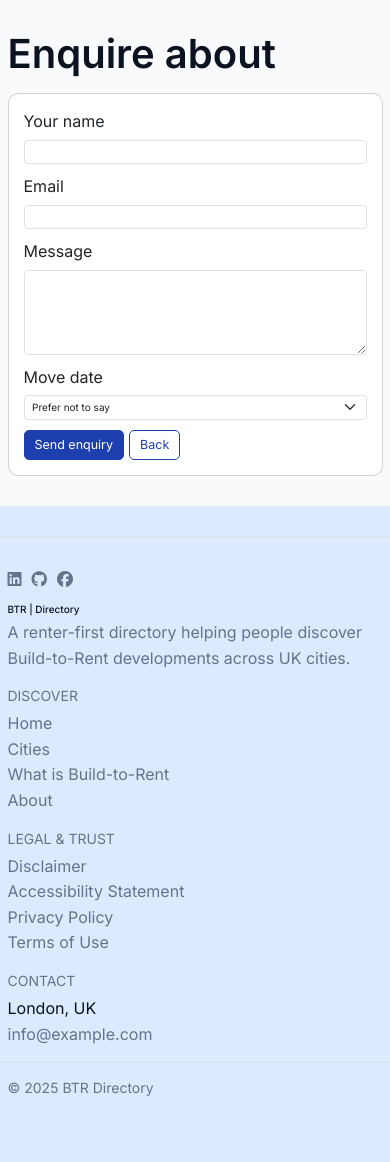
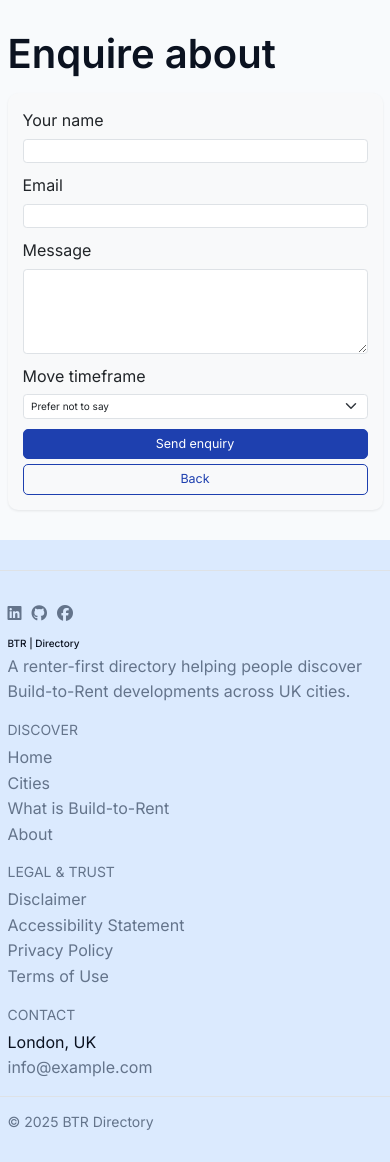
Before and after one commit to creatvie-introvert/btr-directory-mvp, a Django app: template developments/templates/developments/enquiry_form.html in a window 390 px wide. Shown: the part 36-1198 px from the top of the page. Before the commit the page ends 1132 px from the top, so only its background shows below. Run offline with Django 5.2, Linux system fonts and the light colour scheme; the template is opened without the code that fills it, so the values that code supplies are empty; some libraries are stand-ins or nearby versions.

Commit message:
style: finalise enquiry form UI and responsive layout

```diff
--- a/core/static/core/css/styles.css
+++ b/core/static/core/css/styles.css
@@ -295,8 +295,7 @@ button[aria-expanded="true"] .filter-chevron {
     .body,
     .pill-grid,
     .overview-body,
-    .search-container,
-    .form-card {
+    .search-container {
         max-width: 54rem;
     }
 
@@ -310,8 +309,7 @@ button[aria-expanded="true"] .filter-chevron {
     .body,
     .pill-grid,
     .overview-body,
-    .search-container,
-    .form-card {
+    .search-container {
         max-width: 74rem;
     }
 
--- a/developments/templates/developments/enquiry_form.html
+++ b/developments/templates/developments/enquiry_form.html
@@ -6,8 +6,9 @@
 
 {% block content %}
 
-<section class="py-5">
+<section class="py-5 py-lg-6" id="enquiry">
     <div class="container">
+        <div class="mx-auto col-12 col-md-10 col-lg-8 col-xl-7">
             <h1 class="mb-2">Enquire about {{ development.name }}</h1>
 
             {% if development.area_name %}
@@ -26,8 +27,8 @@
                 </div>
             {% endif %}
 
-        <div class="card rounded-4 form-card">
-            <div class="card-body p-4">
+            <div class="card rounded-4 form-card bg-body-tertiary border-0 shadow-sm">
+                <div class="card-body p-4 p-md-5">
                     <form method="POST" novalidate>
                         {% csrf_token %}
 
@@ -70,7 +71,7 @@
                         </div>
 
                         <div class="mb-3">
-                        <label for="id_move_timeframe" class="form-label">Move date</label>
+                            <label for="id_move_timeframe" class="form-label">Move timeframe</label>
                             <select name="move_timeframe" id="id_move_timeframe" class="form-select">
                                 <option value="">Prefer not to say</option>
                                 <option value="asap" {% if form_data.move_timeframe == "asap" %}selected{% endif %}>ASAP</option>
@@ -79,21 +80,15 @@
                                 <option value="6-plus-months" {% if form_data.move_timeframe == "6-plus-months" %}selected{% endif %}>6+ months</option>
                                 <option value="just-browsing" {% if form_data.move_timeframe == "just-browsing" %}selected{% endif %}>Just browsing</option>
                             </select>
-
-                        {% if errors.move_timeframe %}
-                            <div class="text-danger small mt-1">
-                                {{ errors.message }}
-                            </div>
-                        {% endif %}
                         </div>
 
-                    <div class="d-flex gap-2">
-                        <button type="submit" class="btn btn-primary btn-lg">
+                        <div class="d-grid gap-2 d-sm-flex">
+                            <button type="submit" class="btn btn-primary btn-lg w-100 w-sm-auto">
                                 Send enquiry
                             </button>
                             <a
                             href="{% url 'developments:detail' development.slug %}"
-                        class="btn btn-secondary btn-lg"
+                            class="btn btn-secondary btn-lg w-100 w-sm-auto"
                             >
                                 Back
                             </a>
@@ -102,5 +97,6 @@
                 </div>
             </div>
         </div>
+    </div>
 </section>
 {% endblock %}
```
Lines whose indentation alone changed are shown as unchanged.
